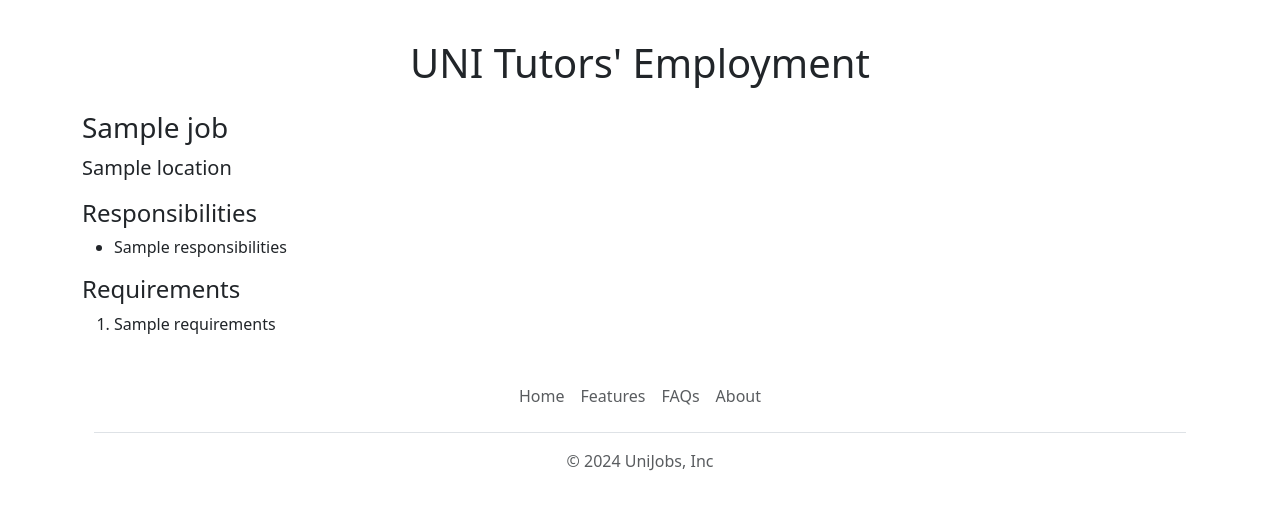
After one commit to 1301ek/SIWESPRO-2.0, a Flask app: template templates/jobpage.html in a window 1280 px wide. The commit adds this page. Shown: the part 417-946 px from the top of the page. Run offline with Flask 3, Linux system fonts and the light colour scheme; the template is opened without the code that fills it: most values are stand-ins (such as "Sample title", 1, 10 or a date in 2020).

Commit message:
Added dynamic pages for each job listing

```diff
--- a/app.py
+++ b/app.py
@@ -1,5 +1,5 @@
 from flask import Flask, render_template, jsonify
-from database import load_jobs_from_db
+from database import load_jobs_from_db, load_job_from_db
 
 app = Flask(__name__)
 
@@ -13,5 +13,12 @@ def list_jobs():
     jobs = load_jobs_from_db()
     return jsonify(jobs)
 
+@app.route("/job/<id>")
+def show_job(id):
+    job = load_job_from_db(id)
+    if not job:
+        return "Not Found", 404
+    return render_template('jobpage.html', job=job)
+
 if __name__ == "__main__":
   app.run(host="0.0.0.0", debug=True)
--- /dev/null
+++ b/templates/banner.html
@@ -0,0 +1,9 @@
+<style>
+  #banner {
+    height: 360px;
+    width: 100%;
+    object-fit: cover;
+    margin-bottom: 16px;
+  }
+</style>
+<img class="img-fluid" id="banner" src="/static/shake.jpg">
--- /dev/null
+++ b/templates/bootstrap.html
@@ -0,0 +1,2 @@
+<link rel="shortcut icon" type="image/x-icon" href="{{ url_for('static', filename='fvc.png') }}">
+  <link href="https://cdn.jsdelivr.net/npm/bootstrap@5.3.3/dist/css/bootstrap.min.css" rel="stylesheet" integrity="sha384-QWTKZyjpPEjISv5WaRU9OFeRpok6YctnYmDr5pNlyT2bRjXh0JMhjY6hW+ALEwIH" crossorigin="anonymous">
--- a/templates/joblist.html
+++ b/templates/joblist.html
@@ -13,6 +13,6 @@
     {% endif %}
   </div>
   <div class="col-3">
-    <a href="mailto:jobs.unijobs@gmail.com?cc=hr.unijobs@gmail.com&subject=Apllication%20for%20the%20vacancy%3A%20{{job['title']}}&body=My%20name%3A%20%3Cyour%20name%20here%3E%0D%0A%0D%0AMy%20resume%20link%3A%20%3Cresume%20link%3E%0D%0A%0D%0AMy%20LinkedIn%20link%3A%20%3Clinkedin%20link%3E" type="button" class="btn btn-outline-primary float-right align-middle">Apply</a>
+    <a href="/job/{{job['id']}}" type="button" class="btn btn-outline-primary float-right align-middle">Apply</a>
   </div>
 </div>
--- /dev/null
+++ b/templates/jobpage.html
@@ -0,0 +1,36 @@
+<!DOCTYPE html>
+<html lang="en">
+<head>
+  <meta charset="UTF-8">
+  <meta http-equiv="X-UA-Compatible" content="IE=edge">
+  <meta name="viewport" content="width=device-width, initial-scale=1.0">
+  <title>{{job.title}} - UniJobs</title>
+  {% include 'bootstrap.html' %}
+</head>
+<body>
+  {% include 'nav.html' %}
+  {% include 'banner.html' %}
+  <div class="container" style="margin: 0 auto;">
+    <h1 class="text-center mt-4 mb-4">UNI Tutors' Employment</h1>
+  <h3 class="mb-2">{{job.title}}</h3>
+  <p class="lead mt-0">{{job.location}}</p>
+  <h4>Responsibilities</h4>
+  <ul>
+    {% for line in job.responsibilities.split("\n") %}
+    <li>{{line}}</li>
+    {% endfor %}
+  </ul>
+  <h4>Requirements</h4>
+    <ol>
+      {% for line in job.requirements.split("\n") %}
+      <li>{{line}}</li>
+      {% endfor %}
+    </ol>
+  {% if 'salary' in job %}
+    <h4>Salary</h4>
+    <p>{{job.currency}} {{job.salary}}</p>
+    {% endif %}
+  {% include 'footer.html' %}
+  </div>
+</body>
+</html>
--- a/templates/nav.html
+++ b/templates/nav.html
@@ -1,6 +1,6 @@
 <nav class="navbar bg-body-tertiary shadow-sm fixed-top" style="background-color: #e3f2fd;">
   <div class="container-fluid">
-    <a class="navbar-brand fw-bold" href="#">
+    <a class="navbar-brand fw-bold" href="/">
       <img src="/static/fvc.png" alt="Logo" width="30" height="auto" class="d-inline-block align-text-top ms-1">
       UniJobs
     </a>
```
Also changed, not shown: database.py (+9 -0 lines), templates/home.html (+13 -17 lines).
